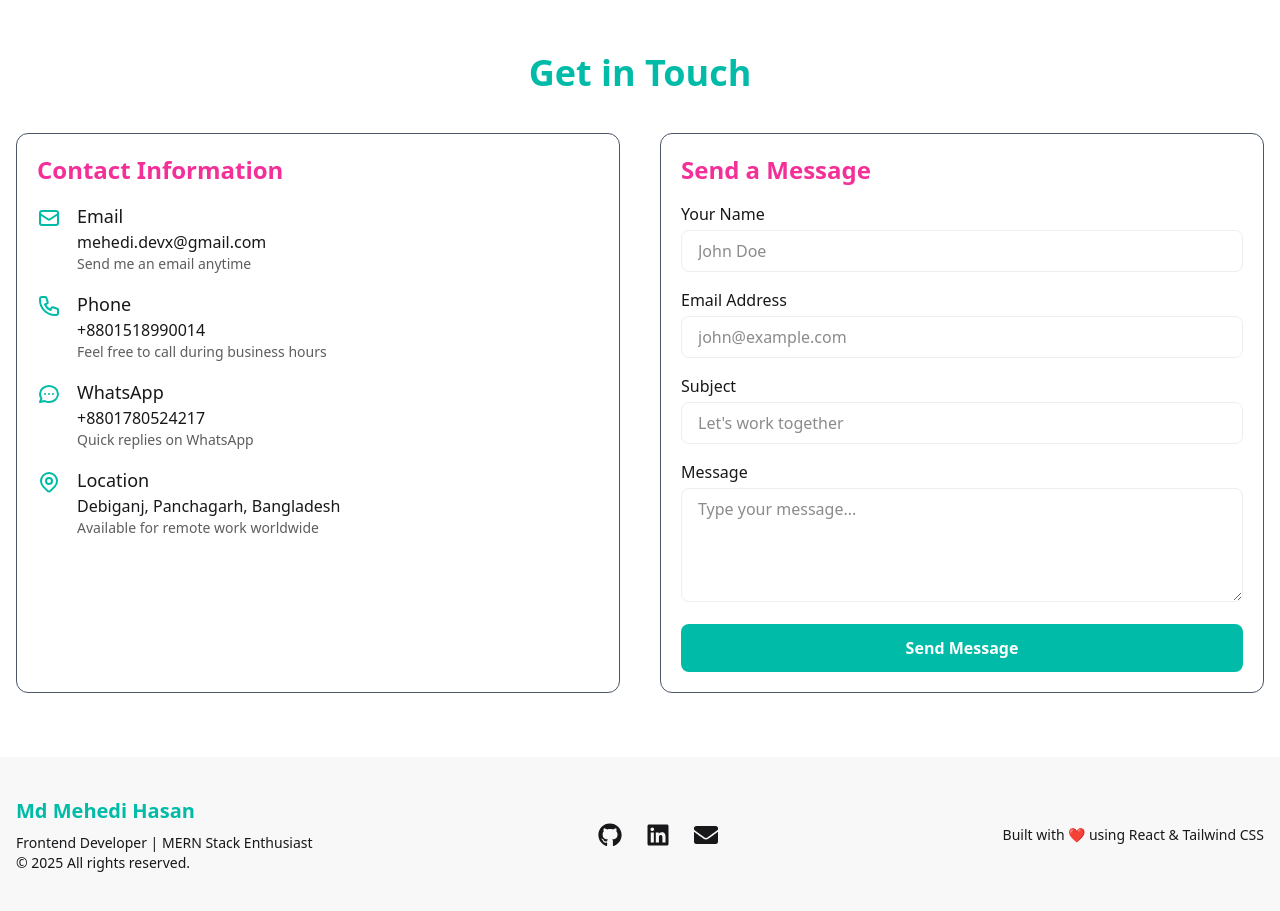
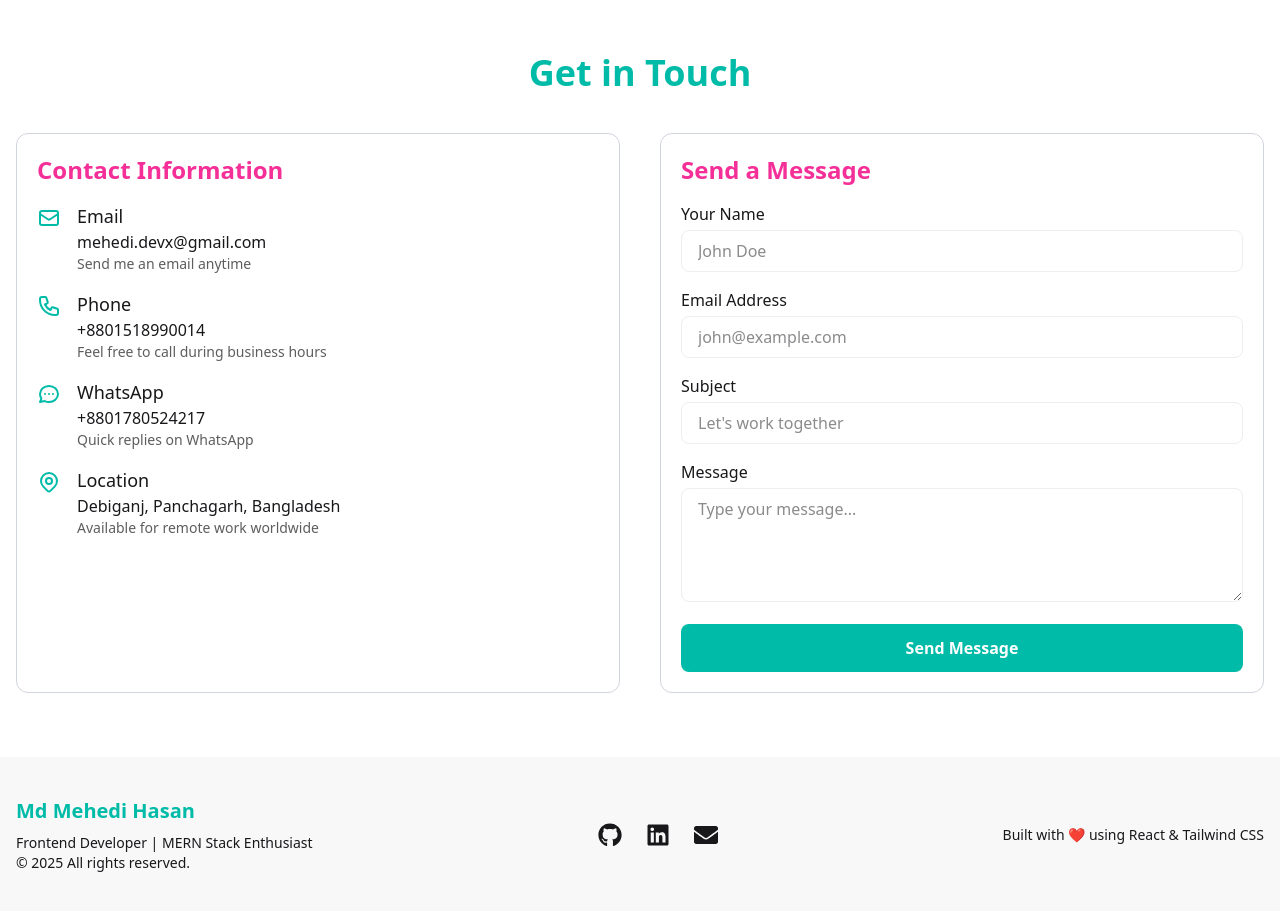
Before and after one commit to mehedidevx/My-Portfolio, a React (Vite) app: page / in a window 1280 px wide. Shown: the part 5040-5951 px from the top of the page. Built offline with nearby package versions, Linux system fonts and the light colour scheme.

Commit message:
Update border color in Contact component from gray-600 to gray-300

```diff
--- a/src/components/Contact.jsx
+++ b/src/components/Contact.jsx
@@ -14,7 +14,7 @@ const Contact = () => {
 
         <div className="grid grid-cols-1 md:grid-cols-2 gap-10">
           {/* Contact Information Section */}
-          <div className="space-y-6 border border-gray-600 p-5 rounded-xl">
+          <div className="space-y-6 border border-gray-300 p-5 rounded-xl">
             <h3 className="text-2xl font-semibold mb-4 text-secondary">Contact Information</h3>
 
             <div className="space-y-4">
@@ -74,7 +74,7 @@ const Contact = () => {
           </div>
 
           {/* Contact Form Section */}
-          <div className="border border-gray-600 p-5 rounded-xl">
+          <div className="border border-gray-300 p-5 rounded-xl">
             <h3 className="text-2xl font-semibold mb-4 text-secondary">Send a Message</h3>
 
             <form className="space-y-4">
```
